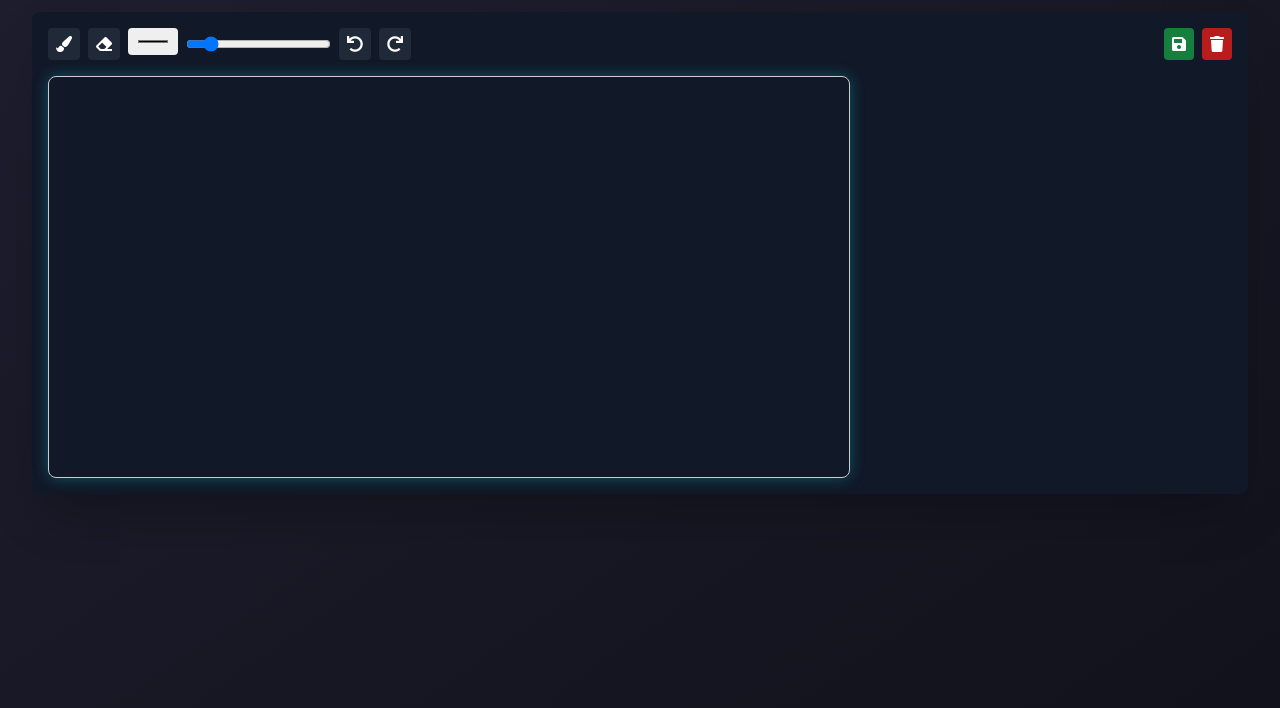
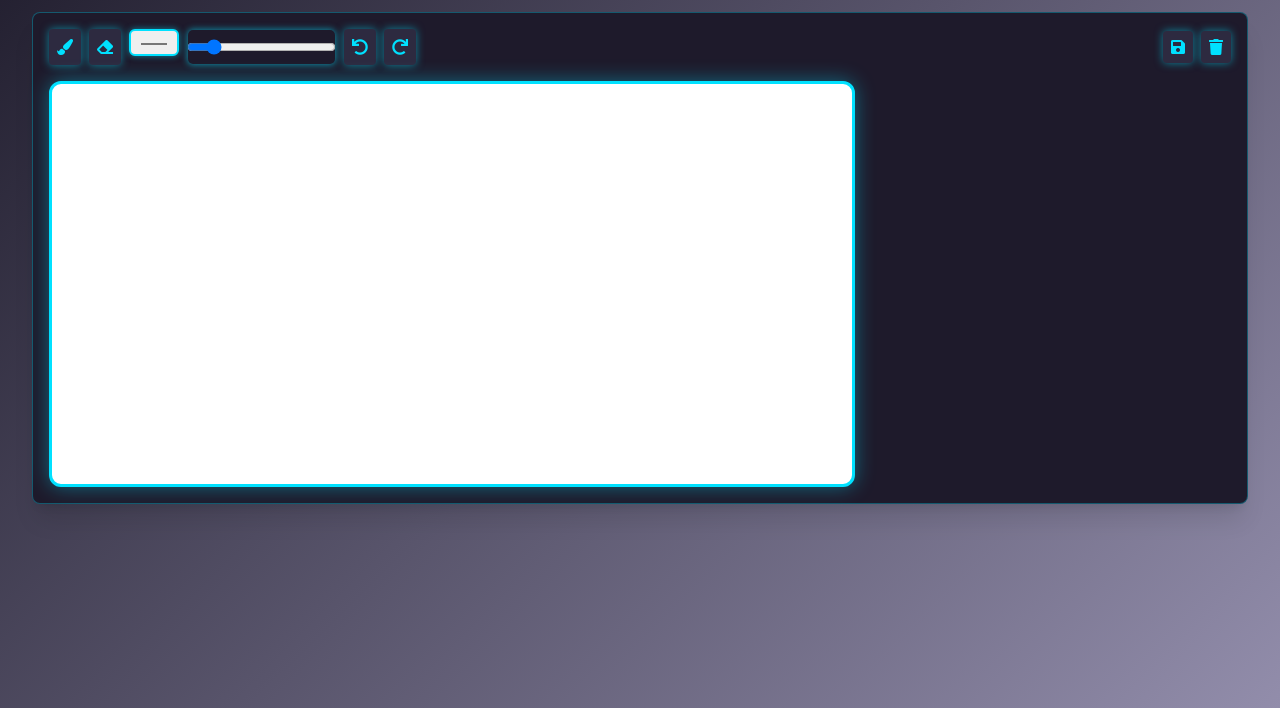
Before and after one commit to zagogo/penda, a plain HTML site: page index.html in a window 1280 px wide. Shown: the part 92-800 px from the top of the page. Drawn offline with nearby package versions, Linux system fonts and the light colour scheme.

Commit message:
Update index.html

```diff
--- a/index.html
+++ b/index.html
@@ -11,29 +11,42 @@
      position: relative;
    }
    .canvas-container canvas {
-    border: 1px solid #ccc;
-    border-radius: 8px;
-    box-shadow: 0 0 15px rgba(0, 225, 255, 0.3);
+     border: 3px solid #00e1ff;
+     border-radius: 12px;
+     background-color: white;
+     box-shadow: 0 0 20px rgba(0, 225, 255, 0.4);
    }
    body {
-    background: linear-gradient(145deg, #1e1e2f, #12121c);
-    color: white;
+     background: linear-gradient(135deg, #1f1c2c, #928dab);
+     font-family: 'Roboto', sans-serif;
+     color: #fff;
    }
-   h1 {
-    text-shadow: 0 0 10px #00e1ff;
+   .tool-button {
+     background-color: #2d2a40;
+     color: #00e1ff;
+     transition: all 0.2s ease-in-out;
+     box-shadow: 0 0 8px #00e1ff88;
    }
-   button:hover, input[type=color]:hover, input[type=range]:hover {
-    box-shadow: 0 0 10px #00e1ff;
+   .tool-button:hover {
+     background-color: #3d3a60;
+     box-shadow: 0 0 12px #00e1ffcc;
+   }
+   input[type="color"], input[type="range"] {
+     cursor: pointer;
+     border: 2px solid #00e1ff;
+     border-radius: 6px;
+     box-shadow: 0 0 6px #00e1ff88;
    }
   </style>
  </head>
- <body class="font-roboto">
+ <body class="bg-gray-900 font-roboto">
   <div class="container mx-auto p-4">
    <header class="flex justify-between items-center py-4">
-    <h1 class="text-4xl font-bold text-white">Paint App</h1>
+    <h1 class="text-4xl font-bold text-[#00e1ff] drop-shadow-lg">Penda</h1>
    </header>
+
    <div class="flex justify-between items-center my-4">
-    <!-- ad script -->
+    <!-- Ad Script - Leave untouched -->
     <script type="text/javascript">
       atOptions = {
         'key' : '583d0b05959afa95aa78b01bf5708a8b',
@@ -44,39 +57,30 @@
       };
     </script>
     <script type="text/javascript" src="//www.highperformanceformat.com/583d0b05959afa95aa78b01bf5708a8b/invoke.js"></script>
+
     <div class="flex-grow mx-4">
-     <div class="bg-gray-900 shadow-2xl rounded-lg p-4">
+     <div class="bg-[#1e1a2b] shadow-xl rounded-lg p-4 border border-[#00e1ff50]">
       <div class="flex justify-between items-center mb-4">
        <div class="flex space-x-2">
-        <button class="p-2 bg-gray-800 text-white rounded hover:bg-gray-700" id="brush-tool">
-         <i class="fas fa-paint-brush"></i>
-        </button>
-        <button class="p-2 bg-gray-800 text-white rounded hover:bg-gray-700" id="eraser-tool">
-         <i class="fas fa-eraser"></i>
-        </button>
-        <input class="p-2 rounded" id="color-picker" type="color"/>
+        <button class="p-2 tool-button rounded" id="brush-tool"><i class="fas fa-paint-brush"></i></button>
+        <button class="p-2 tool-button rounded" id="eraser-tool"><i class="fas fa-eraser"></i></button>
+        <input class="p-2" id="color-picker" type="color"/>
         <input class="p-2" id="pen-size" max="50" min="1" type="range" value="5"/>
-        <button class="p-2 bg-gray-800 text-white rounded hover:bg-gray-700" id="undo-tool">
-         <i class="fas fa-undo"></i>
-        </button>
-        <button class="p-2 bg-gray-800 text-white rounded hover:bg-gray-700" id="redo-tool">
-         <i class="fas fa-redo"></i>
-        </button>
+        <button class="p-2 tool-button rounded" id="undo-tool"><i class="fas fa-undo"></i></button>
+        <button class="p-2 tool-button rounded" id="redo-tool"><i class="fas fa-redo"></i></button>
        </div>
        <div class="flex space-x-2">
-        <button class="p-2 bg-green-700 text-white rounded hover:bg-green-600" id="save-tool">
-         <i class="fas fa-save"></i>
-        </button>
-        <button class="p-2 bg-red-700 text-white rounded hover:bg-red-600" id="clear-tool">
-         <i class="fas fa-trash"></i>
-        </button>
+        <button class="p-2 tool-button rounded" id="save-tool"><i class="fas fa-save"></i></button>
+        <button class="p-2 tool-button rounded" id="clear-tool"><i class="fas fa-trash"></i></button>
        </div>
       </div>
       <div class="canvas-container">
-       <canvas height="400" id="paint-canvas" width="800"></canvas>
+       <canvas id="paint-canvas" width="800" height="400"></canvas>
       </div>
      </div>
     </div>
+
+    <!-- Ad Script - Leave untouched -->
     <script type="text/javascript">
       atOptions = {
         'key' : '583d0b05959afa95aa78b01bf5708a8b',
@@ -89,6 +93,7 @@
     <script type="text/javascript" src="//www.highperformanceformat.com/583d0b05959afa95aa78b01bf5708a8b/invoke.js"></script>
    </div>
   </div>
+
   <script>
    const canvas = document.getElementById('paint-canvas');
    const ctx = canvas.getContext('2d');
```
Lines whose indentation alone changed are shown as unchanged.
